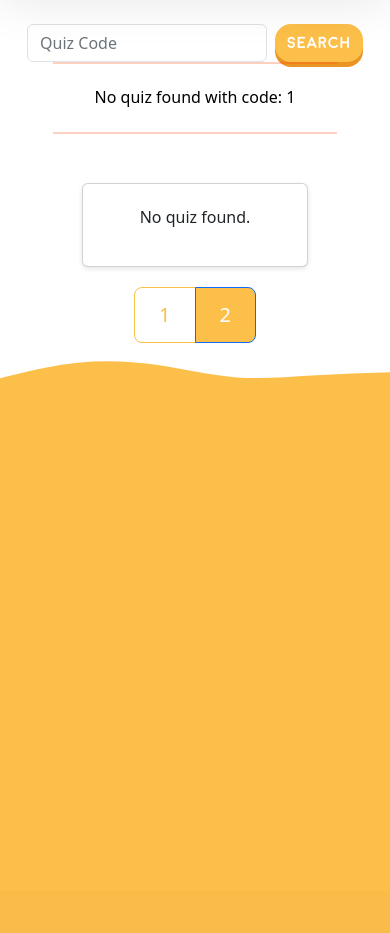
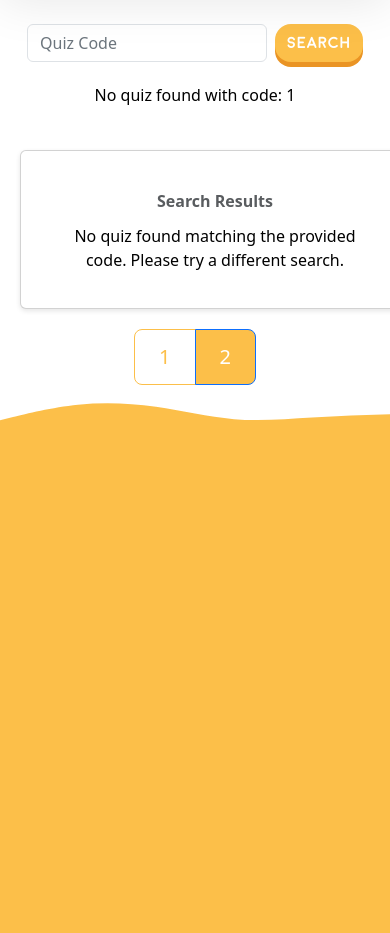
Before and after one commit to bakaraw/QuizWebsite, a PHP site: page /List.php?page=2 in a window 390 px wide. Shown: the part 59-992 px from the top of the page. Before the commit the page ends 438 px from the top, so only its background shows below. Run offline with PHP 8.4, Linux system fonts and the light colour scheme; a user stored in the database is signed in; data comes from the database, SQL or seed files in the repository.

Commit message:
Update List.php

```diff
--- a/List.php
+++ b/List.php
@@ -7,7 +7,8 @@
     <title>Quiz List</title>
     <style>
         .card {
-            padding: 5px;
+            padding: 20px;
+            margin: 20px auto;
             border: 1px solid #bd1717;
             border-radius: 8px;
             box-shadow: 0 2px 5px rgba(0, 0, 0, 0.1);
@@ -15,8 +16,9 @@
             color: #2f11f2;
             text-align: left;
             cursor: pointer;
-            margin: 20px auto;
-            width: 58%;
+            width: 100%;
+            max-width: 600px;
+
         }
 
         .card:hover {
@@ -113,7 +115,7 @@
 
         .main-content {
             flex-grow: 1;
-             overflow: auto; /* Adjust padding as needed */
+             overflow: auto;
         }
 
         .footer-content {
@@ -124,6 +126,12 @@
             .card-body {
                 flex-direction: column;
             }
+            .card {
+                margin: 20px;
+            }
+            .card-title {
+                font-size: 1rem;
+            }
         }
 
 
@@ -133,7 +141,6 @@
 <body>
     <?php
     session_start();
-    // Check if the user is logged in
     if (!isset($_SESSION['username'])) {
         header("Location: login.php");
         exit;
@@ -143,14 +150,12 @@
     $dbUsername = 'root';
     $dbPassword = '';
     $database_name = 'web';
+    $conn = new mysqli($servername, $dbUsername, $dbPassword, $database_name);
 
-    // Create connection
-    $conn = new mysqli($servername, $dbUsername, $dbPassword, $database_name);
     ?>
 
-    <!-- header -->
     <?php require('assets/php/head.inc.php'); ?>
-    <!-- navbar -->
+
     <?php include('assets/php/navbar.inc.php'); ?>
 
     <script>
@@ -187,43 +192,52 @@
     $stmt->execute();
     $result = $stmt->get_result();
 
+    echo '<div class="container mt-4">';
+    echo '<div class="row">';
     if ($result->num_rows > 0) {
         while ($row = $result->fetch_assoc()) {
-                echo '<hr style="border-top: 2px solid #ff4500; width: 73%; margin: auto;">';
-                echo '<div class="d-flex justify-content-center"><h5 class="card-title" style="color: black;">Quiz found</h5></div>';
             $thumbnailPath = 'assets/img/uploads/' . htmlspecialchars($row["thumbnail"]);
             if ($row["thumbnail"] === 'default_img.jpg' || !file_exists($thumbnailPath)) {
                 $thumbnailPath = 'assets/img/uploads/default_img.jpg';
             }
+                echo '<h5 class="card-subtitle" style="color: black;">Quiz found code: ' . $quizCode . '</h5>';
+
+            echo '<div class="col-lg-4 col-md-6 mb-4">';
             echo '<div class="card quiz-card" data-quiz-code="' . htmlspecialchars($row["code"]) . '">'
-                    . '<div class="card-body d-flex align-items-center justify-content-between">'
-                    . '<div class="left-content d-flex align-items-center">'
+                . '<div class="card-body d-flex align-items-center">'
                 . '<div class="img-container me-3">'
                 . '<img src="' . $thumbnailPath . '" alt="Quiz Thumbnail" style="width: 100%; height: auto;">'
                 . '</div>'
-                    . '<div>'
+                . '<div class="flex-grow-1 d-flex flex-column">'
                 . '<h5 class="card-title">Quiz Title: ' . htmlspecialchars($row["title"]) . '</h5>'
                 . '<h6 class="card-subtitle mb-2 text-muted">Quiz Code: ' . htmlspecialchars($row["code"]) . '</h6>'
                 . '<p class="card-text">Creator: ' . htmlspecialchars($row["creator"]) . '</p>'
                 . '</div>'
-                    . '</div>'
-                    . '<div class="right-content">'
+                . '<div class="ms-auto text-md-end">'
                 . '<p class="views-text">Views: ' . htmlspecialchars($row["views"]) . '</p>'
                 . '</div>'
                 . '</div>'
                 . '</div>';
-                echo '<hr style="border-top: 2px solid #ff4500; width: 60%; margin: auto;">';
+            echo '</div>';
+
+
             unset($_SESSION['quizCode']);
+
+
         }
+
     } else {
+        echo '<div class="col-12 text-center">'
+            . '<h5 class="card-subtitle" style="color: black;">No quiz found with code: ' . $quizCode . '</h5>'
+            . '</div>';
             unset($_SESSION['quizCode']);
-            echo '<hr style="border-top: 2px solid #ff4500; width: 73%; margin: auto;">';
-            echo '<br>';
-            echo '<div data-quiz-code class="d-flex justify-content-center"><h5 class="card-subtitle" style="color: black;">No quiz found with code: ' . $quizCode . '</h5></div>';
-            echo '<br>';
-            echo '<hr style="border-top: 2px solid #ff4500; width: 73%; margin: auto;">';
+
     }
+
+    echo '</div>';
+    echo '</div>';
 }
+
     ?>
 
     <?php
@@ -247,38 +261,46 @@
 
     $result = $conn->query($sql);
 if ($result->num_rows > 0) {
+    echo '<div class="container mt-4 text-center">';
+    echo '<div class="row justify-content-center">';
     while ($row = $result->fetch_assoc()) {
         $thumbnailPath = 'assets/img/uploads/' . htmlspecialchars($row["thumbnail"]);
         if ($row["thumbnail"] === 'default_img.jpg' || !file_exists($thumbnailPath)) {
             $thumbnailPath = 'assets/img/uploads/default_img.jpg';
         }
 
+        echo '<div class="col-lg-6 col-md-6 mb-2">';
         echo '<div class="card quiz-card" data-quiz-code="' . htmlspecialchars($row["code"]) . '">'
-                . '<div class="card-body d-flex align-items-center justify-content-between">'
-                . '<div class="left-content d-flex align-items-center">'
+            . '<div class="card-body d-flex align-items-center">'
             . '<div class="img-container me-3">'
             . '<img src="' . $thumbnailPath . '" alt="Quiz Thumbnail" style="width: 100%; height: auto;">'
             . '</div>'
-                . '<div>'
+            . '<div class="flex-grow-1 d-flex flex-column">'
             . '<h5 class="card-title">Quiz Title: ' . htmlspecialchars($row["title"]) . '</h5>'
             . '<h6 class="card-subtitle mb-2 text-muted">Quiz Code: ' . htmlspecialchars($row["code"]) . '</h6>'
             . '<p class="card-text">Creator: ' . htmlspecialchars($row["creator"]) . '</p>'
             . '</div>'
-                . '</div>'
-                . '<div class="right-content">'
+            . '<div class="ms-auto text-md-end">'
             . '<p class="views-text">Views: ' . htmlspecialchars($row["views"]) . '</p>'
             . '</div>'
             . '</div>'
             . '</div>';
+        echo '</div>';
     }
+    echo '</div>';
+    echo '</div>';
+
     } else {
-        echo '<div class="card quiz-card">'
-            . '<div class="card-body d-flex align-items-center justify-content-between">'
-            . '<div class="left-content d-flex align-items-center">'
-            . '<p>No quiz found.</p>'
-            . '</div>'
+        echo '<div class="col-12">';
+        echo '<div class="card quiz-card text-center">'
+            . '<div class="card-body">'
+            . '<h5 class="card-title text-muted">Search Results</h5>'
+            . '<p class="card-text">No quiz found matching the provided code. Please try a different search.</p>'
             . '</div>'
             . '</div>';
+        echo '</div>';
+        echo '</div>';
+        echo '</div>';
     }
 
          echo '<nav aria-label="page nav">';
```
Lines whose indentation alone changed are shown as unchanged.
